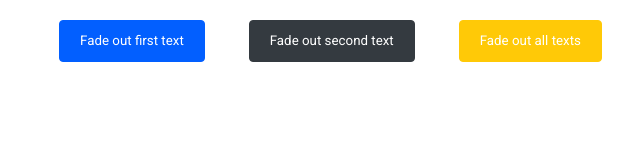
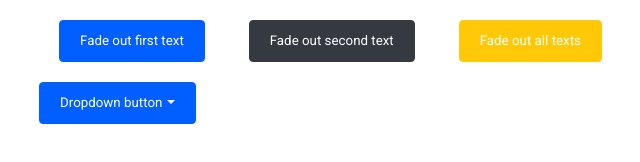
Before and after one commit to ssmirnovacode/MyLibrary, a website with bundled scripts: page src/index.html in a window 1280 px wide. Shown: the whole page, without its empty margins (46-686 px from the left). Built offline with nearby package versions, Linux system fonts and the light colour scheme; files whose address does not match are found by name.

Commit message:
Dropdown with dynamic html T

```diff
--- a/src/index.html
+++ b/src/index.html
@@ -17,7 +17,7 @@
 
         <!-- Dropdown menu -->
         <!-- <div class="dropdown">
-            <button class="btn btn-primary dropdown-toggle" id="dropdownMenuButton" >Dropdpwn button</button>
+            <button class="btn btn-primary dropdown-toggle" id="dropdownMenuButton" >Dropdown button</button>
             <div class="dropdown-menu" data-toggle-id="dropdownMenuButton">
                 <a href="#" class="dropdown-item">Action</a>
                 <a href="#" class="dropdown-item">Action 2</a>
@@ -25,6 +25,7 @@
             </div>
         </div> -->
 
+        <div class="wrap"></div>
 
     </div>
 
--- a/src/js/lib/components/dropdown.js
+++ b/src/js/lib/components/dropdown.js
@@ -10,3 +10,4 @@ $.prototype.dropdown = function() {
 };
 
 $('.dropdown-toggle').dropdown(); //we have markup in html done already so we initialise it here
+//NB! Dynamically-created html block will miss this line, so we initialize it again in main.js
--- a/src/js/main.js
+++ b/src/js/main.js
@@ -11,3 +11,18 @@ $('[data-count="second"]').on('click', () => {
 $('button').eq(2).on('click', () => {
     $('.w-500').fadeToggle(800);
 });
+
+// creating the html markup for dropdown dynamically:
+$('.wrap').html(
+    `
+    <div class="dropdown">
+        <button class="btn btn-primary dropdown-toggle" id="dropdownMenuButton" >Dropdown button</button>
+        <div class="dropdown-menu" data-toggle-id="dropdownMenuButton">
+            <a href="#" class="dropdown-item">Action</a>
+            <a href="#" class="dropdown-item">Action 2</a>
+            <a href="#" class="dropdown-item">Action 3</a>
+        </div>
+    </div>
+    `
+);
+$('.dropdown-toggle').dropdown(); //NB! Dynamically-created html block will miss this line in dropdown.js, so we initialize it again
```
Also changed, not shown: dist/index.html, dist/script.js, 1 other file.
